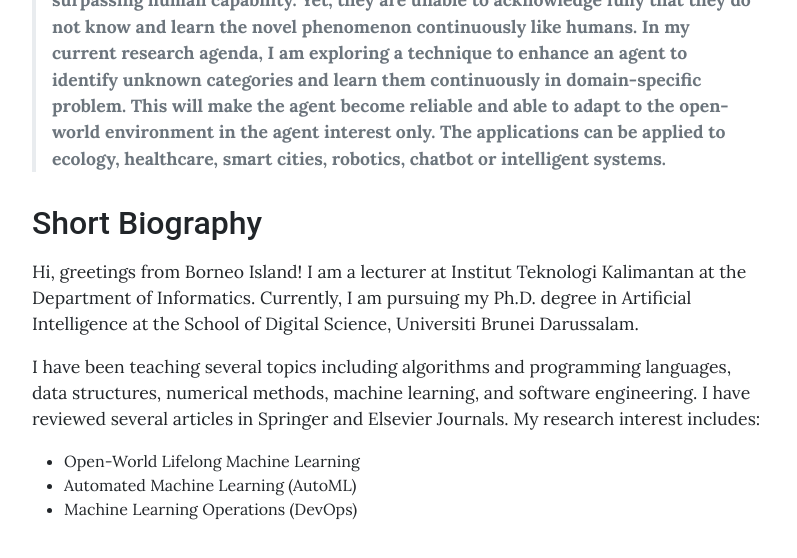
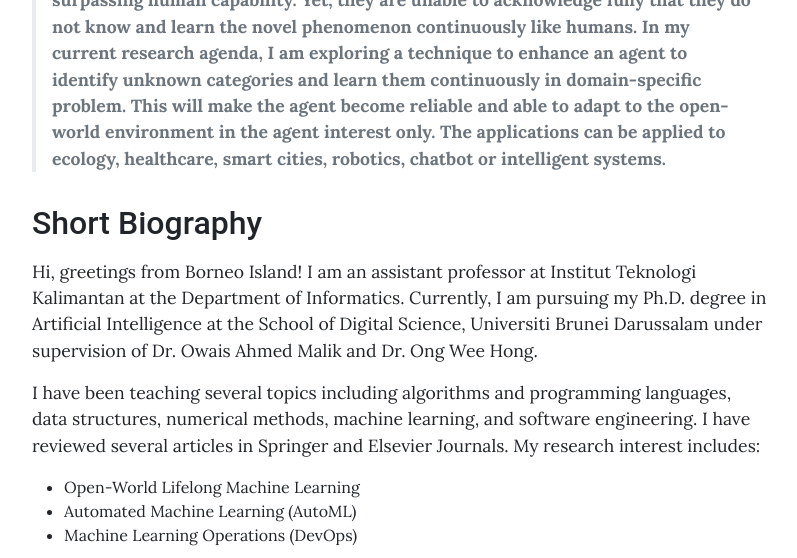
Before and after one commit to gusti-alfarisy/gusti-alfarisy.github.io, a Jekyll site: the page built from pages/home.md, in a window 1280 px wide and 900 px high, scrolled down 1201 px, cut to the strip 0-558 px from the top of the window. Shown: the whole strip, without its empty margins (240-1037 px from the left). Built offline with Jekyll 4.4.1, drawn with Linux system fonts in a browser that asks for light colours.

Commit message:
update home page

```diff
--- a/pages/home.md
+++ b/pages/home.md
@@ -24,7 +24,7 @@ ___
 
 ## Short Biography
 
-Hi, greetings from Borneo Island! I am a lecturer at Institut Teknologi Kalimantan at the Department of Informatics. Currently, I am pursuing my Ph.D. degree in Artificial Intelligence at the School of Digital Science, Universiti Brunei Darussalam.
+Hi, greetings from Borneo Island! I am an assistant professor at Institut Teknologi Kalimantan at the Department of Informatics. Currently, I am pursuing my Ph.D. degree in Artificial Intelligence at the School of Digital Science, Universiti Brunei Darussalam under supervision of Dr. Owais Ahmed Malik and Dr. Ong Wee Hong.
 
 I have been teaching several topics including algorithms and programming languages, data structures, numerical methods, machine learning, and software engineering. I have reviewed several articles in Springer and Elsevier Journals. My research interest includes:
 
```
